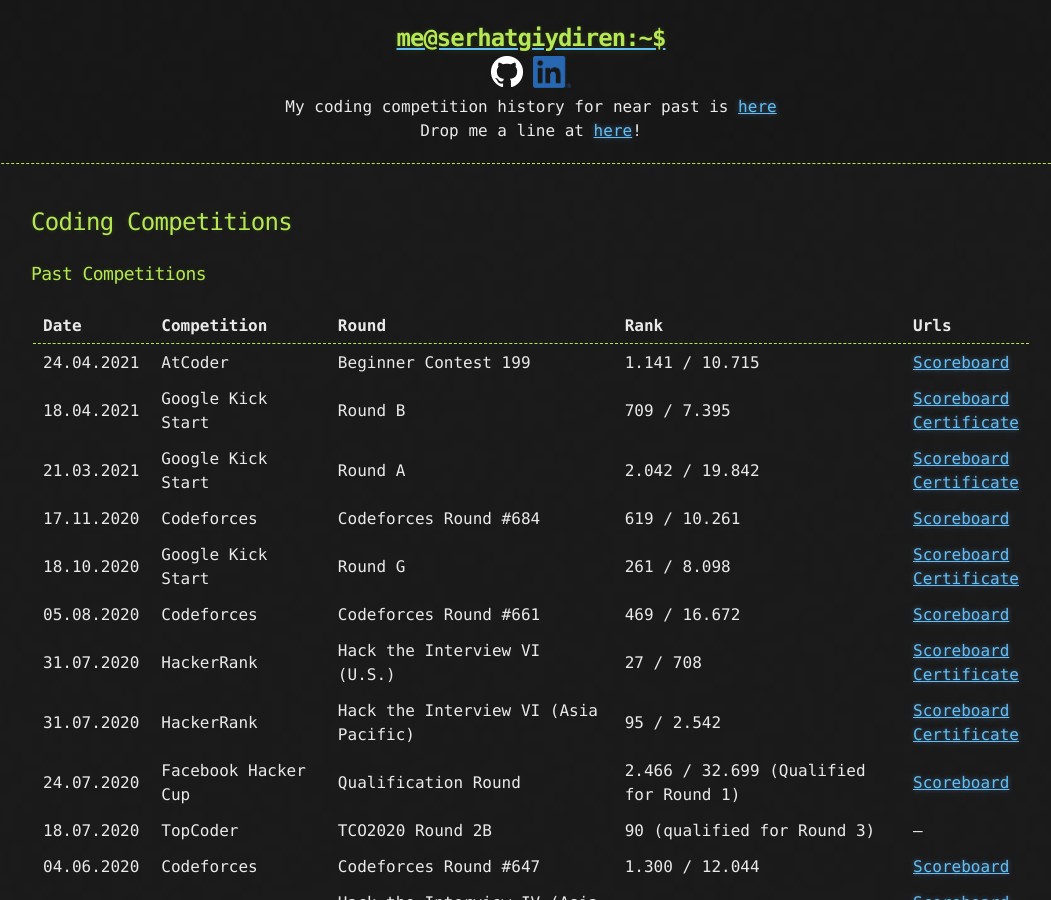
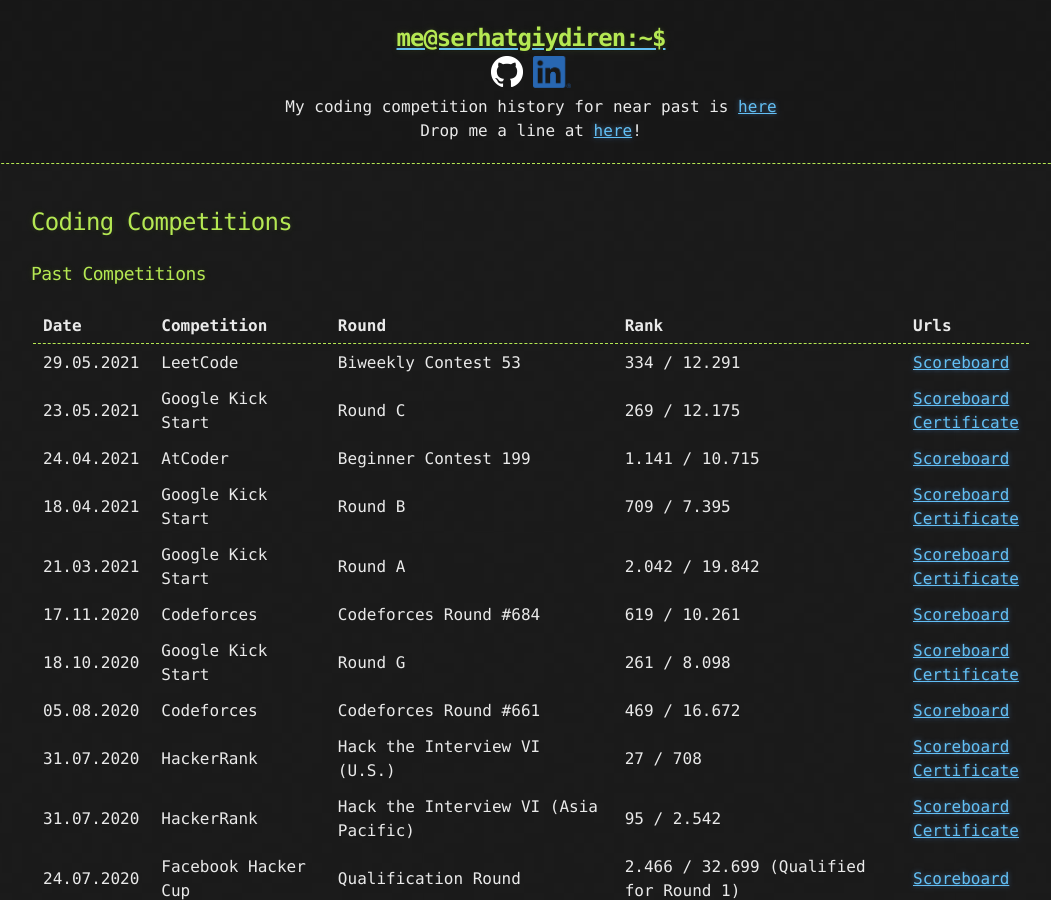
Before and after one commit to goodHunter27/serhatgiydiren.github.io, a Jekyll site: the page built from _posts/2020-01-07-coding-competitions.md, in a window 1280 px wide and 900 px high. Shown: the whole window, without its empty margins (109-1160 px from the left). Built offline with Jekyll 4.4.1, drawn with Linux system fonts in a browser that asks for light colours.

Commit message:
Update 2020-01-07-coding-competitions.md

```diff
--- a/_posts/2020-01-07-coding-competitions.md
+++ b/_posts/2020-01-07-coding-competitions.md
@@ -7,6 +7,8 @@
 
 Date | Competition | Round | Rank | Urls
 ------------ | ------------- | ------------- | ------------- | -------------
+29.05.2021 | LeetCode | Biweekly Contest 53 | 334 / 12.291 | [Scoreboard](https://leetcode.com/contest/biweekly-contest-53/ranking){:target="_blank"}
+23.05.2021 | Google Kick Start | Round C | 269 / 12.175 | [Scoreboard](https://codingcompetitions.withgoogle.com/kickstart/round/0000000000435c44){:target="_blank"}<br />[Certificate](https://codingcompetitions.withgoogle.com/kickstart/certificate/summary/0000000000435bad){:target="_blank"}
 24.04.2021 | AtCoder | Beginner Contest 199 | 1.141 / 10.715 | [Scoreboard](https://atcoder.jp/contests/abc199/standings){:target="_blank"}
 18.04.2021 | Google Kick Start | Round B | 709 / 7.395 | [Scoreboard](https://codingcompetitions.withgoogle.com/kickstart/round/0000000000436140){:target="_blank"}<br />[Certificate](https://codingcompetitions.withgoogle.com/kickstart/certificate/summary/0000000000435bad){:target="_blank"}
 21.03.2021 | Google Kick Start | Round A | 2.042 / 19.842 | [Scoreboard](https://codingcompetitions.withgoogle.com/kickstart/round/0000000000435a5b){:target="_blank"}<br />[Certificate](https://codingcompetitions.withgoogle.com/kickstart/certificate/summary/0000000000435bad){:target="_blank"}
```
